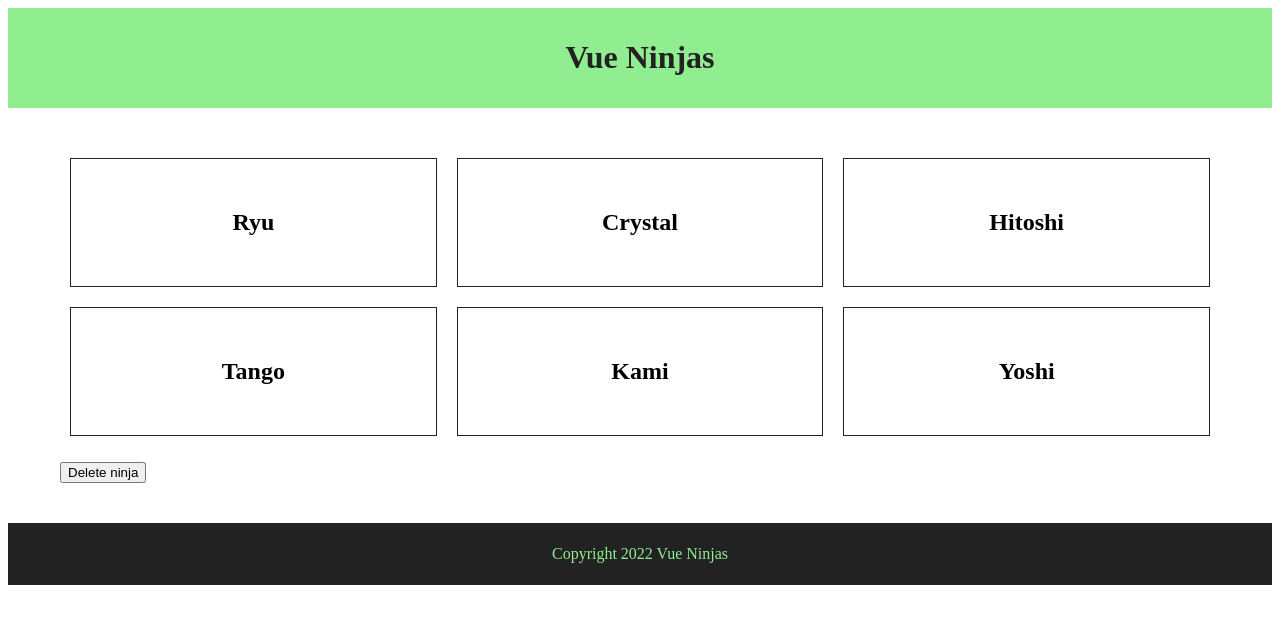
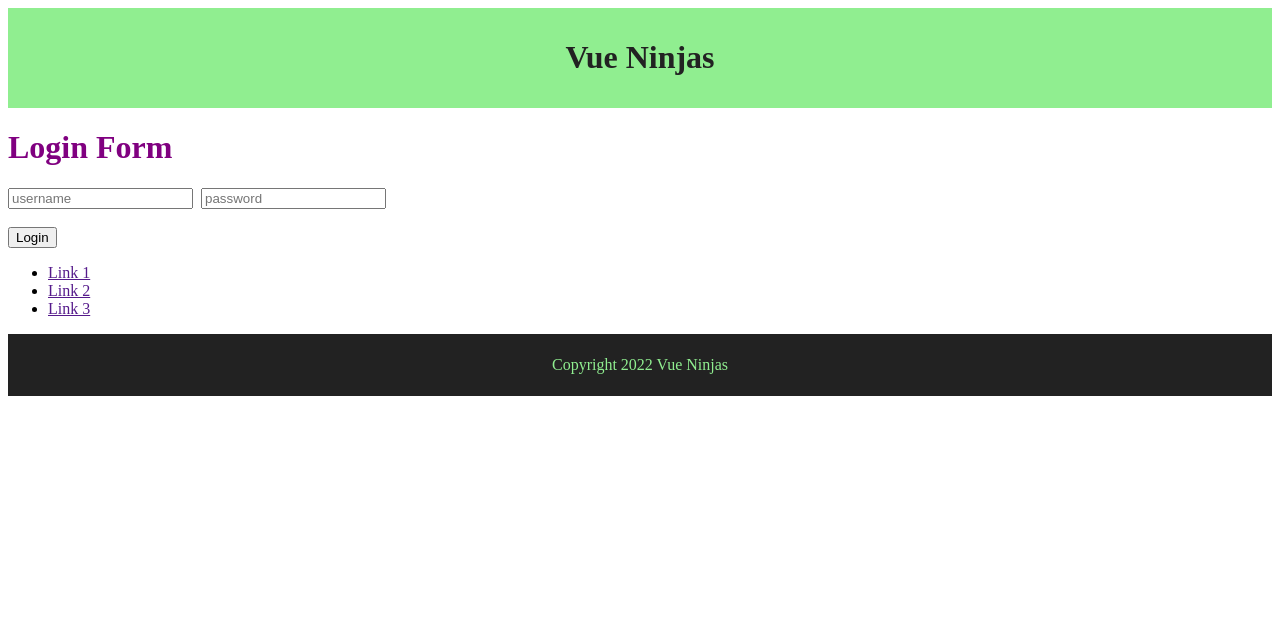
Before and after one commit to rochellecanale/full_stack_vue_express, a Vue app in the folder client/: page / in a window 1280 px wide. Shown: the top 624 px of the page. Built offline with nearby package versions, Linux system fonts and the light colour scheme.

Commit message:
Slot sample

```diff
--- a/client/src/App.vue
+++ b/client/src/App.vue
@@ -1,8 +1,23 @@
 <template>
   <div>
+
     <app-header v-bind:title="title" v-on:changeTitle="updateTitle($event)"></app-header>
+    <!--
     <app-ninjas v-bind:ninjas="ninjas"></app-ninjas>
+    -->
+    <form-helper>
+      <h1 slot="form-header">{{ formTitle }}</h1>
+      <div slot="form-content">
+        <input type="text" placeholder="username" required />&nbsp;
+        <input type="password" placeholder="password" required />
+      </div>
+      <div slot="form-buttons">
+        <br />
+        <button type="submit">Login</button>
+      </div>
+    </form-helper>
     <app-footer v-bind:title="title"></app-footer>
+
   </div>
 </template>
 <script>
@@ -10,15 +25,18 @@
 import Header from './components/Header'
 import Footer from './components/Footer'
 import Ninjas from './components/Ninjas'
+import FormHelper from './components/FormHelper.vue'
 
 export default {
   components: {
     'app-header': Header,
     'app-footer': Footer,
-    'app-ninjas': Ninjas
+    'app-ninjas': Ninjas,
+    'form-helper': FormHelper
   },
   data() {
     return {
+      formTitle: 'Login Form',
       title: 'Vue Ninjas',
       ninjas: [
           {name: 'Ryu', speciality: 'Vue Components', show: false},
--- /dev/null
+++ b/client/src/components/FormHelper.vue
@@ -0,0 +1,26 @@
+<template>
+    <form id="form-helper">
+        <div id="form-header">
+            <slot name="form-header"></slot>
+        </div>
+        <div id="form-content">
+            <slot name="form-content"></slot>
+        </div>
+        <div id="form-buttons">
+            <slot name="form-buttons"></slot>
+        </div>
+        <div id="form-links">
+            <ul>
+                <li><a href="">Link 1</a></li>
+                <li><a href="">Link 2</a></li>
+                <li><a href="">Link 3</a></li>
+            </ul>
+        </div>
+
+    </form>
+</template>
+<script>
+export default {
+
+}
+</script>
```
